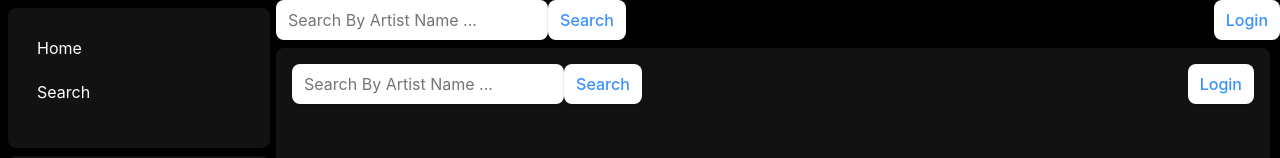
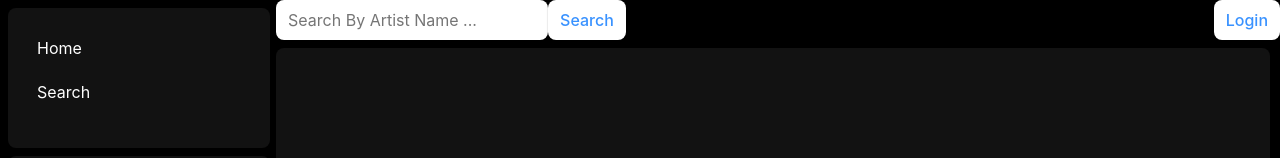
Before and after one commit to vworo/Beat-Box, a React (Vite) app: page / in a window 1280 px wide. Shown: the top 158 px of the page. Built offline with nearby package versions, Linux system fonts and the light colour scheme.

Commit message:
Playlist component(broken)

```diff
--- a/src/App.jsx
+++ b/src/App.jsx
@@ -65,7 +65,6 @@ function App() {
         <NavigationTopbar authorize={ authorize } token={ accessToken }/>
 
         <div id="detail">
-          <NavigationTopbar authorize={ authorize } token={ accessToken }/>
           <Playlists />
           <WebPlayback />
           <Outlet />
```
